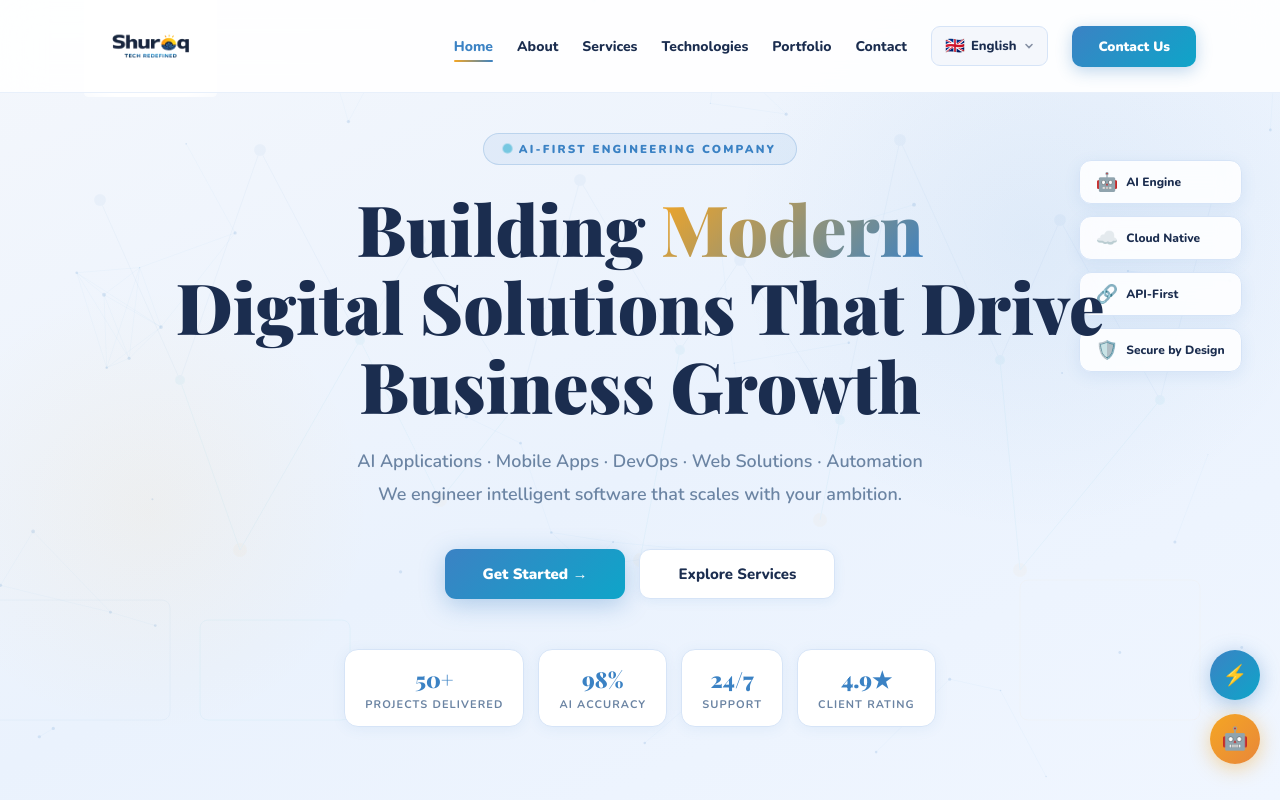
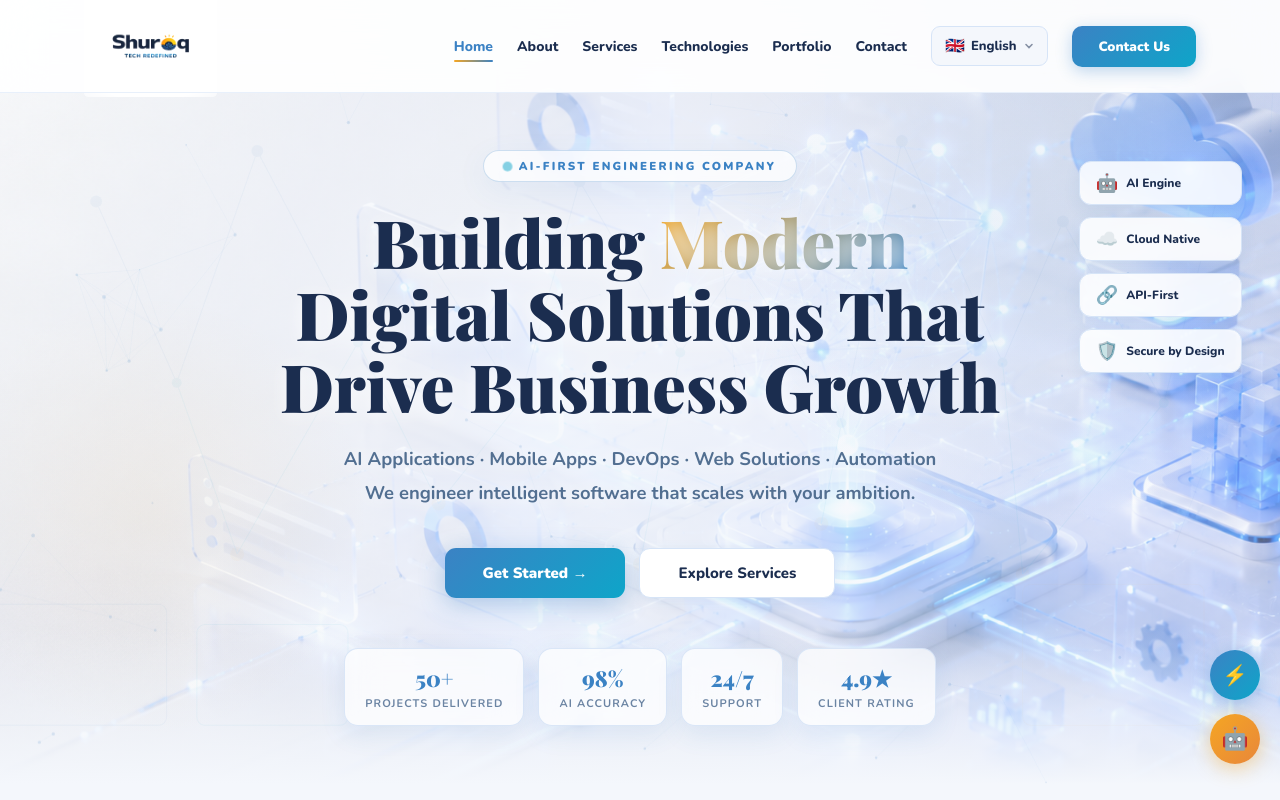
Before and after one commit to nehap03278/shuroq-latest, a React (Vite) app: page / in a window 1280 px wide. Shown: the top 800 px of the page. Built offline with nearby package versions, Linux system fonts and the light colour scheme.

Commit message:
Hero Section

```diff
--- a/src/App.jsx
+++ b/src/App.jsx
@@ -2,6 +2,7 @@ import { useState, useEffect, useRef, useCallback, createContext, useContext } f
 import { Bot } from "lucide-react";
 import awsLogo from "./assets/aws-logo.svg";
 import openaiLogo from "./assets/openai-logo.svg";
+import heroBg from "./assets/hero-bg.png";
 
 // ─── Brand palette ────────────────────────────────────────────────────────────
 // BG #F4F7FC | Card #FFFFFF | Navy #1B2D4F | Sky #3B82C4
@@ -916,7 +917,25 @@ function Hero() {
   useEffect(() => { const id = setInterval(() => { setFade(false); setTimeout(() => { setWi(i => (i+1)%words.length); setFade(true); }, 350); }, 2800); return () => clearInterval(id); }, [words.length]);
 
   return (
-    <section id="home" style={{ position:"relative", minHeight:"100vh", display:"flex", alignItems:"center", justifyContent:"center", overflow:"hidden", background:"linear-gradient(155deg,#F4F7FC 0%,#EAF2FD 55%,#F0F6FF 100%)" }}>
+    <section id="home" style={{ position:"relative", minHeight:"100vh", display:"flex", alignItems:"center", justifyContent:"center", overflow:"hidden", background:"#F4F7FC" }}>
+      {/* Futuristic background image */}
+  <img
+    src={heroBg}
+    alt=""
+    aria-hidden="true"
+    style={{
+      position: "absolute",
+      inset: 0,
+      width: "100%",
+      height: "100%",
+      objectFit: "cover",
+      objectPosition: "center center",
+      pointerEvents: "none",
+      zIndex: 0,
+    }}
+  />
+      <div style={{ position:"absolute", inset:0, background:"radial-gradient(circle at center,rgba(244,247,252,0.86) 0%,rgba(244,247,252,0.72) 34%,rgba(244,247,252,0.46) 68%,rgba(244,247,252,0.26) 100%)", zIndex:0, pointerEvents:"none" }}/>
+      <div style={{ position:"absolute", left:0, right:0, bottom:0, height:180, background:"linear-gradient(180deg,rgba(244,247,252,0),#F4F7FC 88%)", zIndex:0, pointerEvents:"none" }}/>
       <ParticleField/>
       <AIBackground/>
       <div style={{ position:"absolute", top:"-8%", right:"-4%", width:600, height:600, borderRadius:"50%", background:"radial-gradient(circle,rgba(59,130,196,0.07) 0%,transparent 70%)", pointerEvents:"none" }}/>
@@ -930,17 +949,17 @@ function Hero() {
           </div>
         ))}
       </div>
-      <div style={{ position:"relative", zIndex:1, textAlign:"center", padding:"120px 5vw 60px", maxWidth:1200, margin:"0 auto" }}>
-        <div style={{ display:"inline-flex", alignItems:"center", gap:8, background:"rgba(59,130,196,0.08)", border:"1px solid rgba(59,130,196,0.22)", borderRadius:40, padding:"7px 20px", marginBottom:24 }}>
+      <div style={{ position:"relative", zIndex:1, textAlign:"center", padding:"150px 5vw 80px", maxWidth:1160, width:"100%", margin:"0 auto" }}>
+        <div style={{ display:"inline-flex", alignItems:"center", gap:8, background:"rgba(255,255,255,0.72)", backdropFilter:"blur(14px)", border:"1px solid rgba(59,130,196,0.24)", borderRadius:40, padding:"7px 20px", marginBottom:24, boxShadow:"0 8px 30px rgba(59,130,196,0.08)" }}>
           <span style={{ width:7, height:7, borderRadius:"50%", background:"#0EA5C9", display:"inline-block", animation:"pulse 2s infinite" }}/>
           <span style={{ fontFamily:"'Nunito',sans-serif", fontWeight:900, fontSize:11.5, color:"#3B82C4", letterSpacing:2.2 }}>{t(lang,"hero","badge")}</span>
         </div>
-        <h1 style={{ fontFamily:"'Playfair Display',Georgia,serif", fontSize:"clamp(2.2rem,5.5vw,4.4rem)", fontWeight:900, color:"#1B2D4F", lineHeight:1.12, marginBottom:10 }}>
+        <h1 style={{ fontFamily:"'Playfair Display',Georgia,serif", fontSize:"clamp(2.25rem,5.2vw,4.75rem)", fontWeight:900, color:"#1B2D4F", lineHeight:1.08, margin:"0 auto 10px", maxWidth:820, textShadow:"0 2px 18px rgba(255,255,255,0.75)" }}>
           {t(lang,"hero","h1a")}{" "}
           <span style={{ background:"linear-gradient(135deg,#F5A623 0%,#3B82C4 100%)", WebkitBackgroundClip:"text", WebkitTextFillColor:"transparent", opacity:fade?1:0, transition:"opacity .35s ease", display:"inline-block" }}>{words[wi]}</span>
           <br/>{t(lang,"hero","h1b")}
         </h1>
-        <p style={{ fontFamily:"'Nunito',sans-serif", fontSize:"clamp(.95rem,1.7vw,1.12rem)", fontWeight:600, color:"#6B84A3", lineHeight:1.85, maxWidth:580, margin:"20px auto 38px" }}>
+        <p style={{ fontFamily:"'Nunito',sans-serif", fontSize:"clamp(.98rem,1.6vw,1.15rem)", fontWeight:700, color:"#526F91", lineHeight:1.85, maxWidth:640, margin:"20px auto 38px", textShadow:"0 1px 16px rgba(255,255,255,0.9)" }}>
           {t(lang,"hero","sub").split('\n')[0]}<br/>
           {t(lang,"hero","sub").split('\n')[1]}
         </p>
@@ -960,7 +979,7 @@ function Hero() {
         </div>
         <div style={{ display:"flex", gap:14, justifyContent:"center", marginTop:50, flexWrap:"wrap" }}>
           {[["50+",t(lang,"hero","stat1")],["98%",t(lang,"hero","stat2")],["24/7",t(lang,"hero","stat3")],["4.9★",t(lang,"hero","stat4")]].map(([v,l]) => (
-            <div key={l} style={{ background:"#fff", border:"1px solid #D6E4F7", borderRadius:14, padding:"14px 20px", boxShadow:"0 2px 14px rgba(59,130,196,0.08)" }}>
+            <div key={l} style={{ background:"rgba(255,255,255,0.72)", backdropFilter:"blur(16px)", border:"1px solid rgba(214,228,247,0.9)", borderRadius:14, padding:"14px 20px", boxShadow:"0 8px 26px rgba(59,130,196,0.11)" }}>
               <div style={{ fontFamily:"'Playfair Display',serif", fontSize:22, fontWeight:900, color:"#3B82C4" }}>{v}</div>
               <div style={{ fontFamily:"'Nunito',sans-serif", fontSize:11, fontWeight:700, color:"#6B84A3", letterSpacing:1.1, marginTop:3 }}>{l.toUpperCase()}</div>
             </div>
```
Also changed, not shown: src/assets/hero-bg.png (added).
